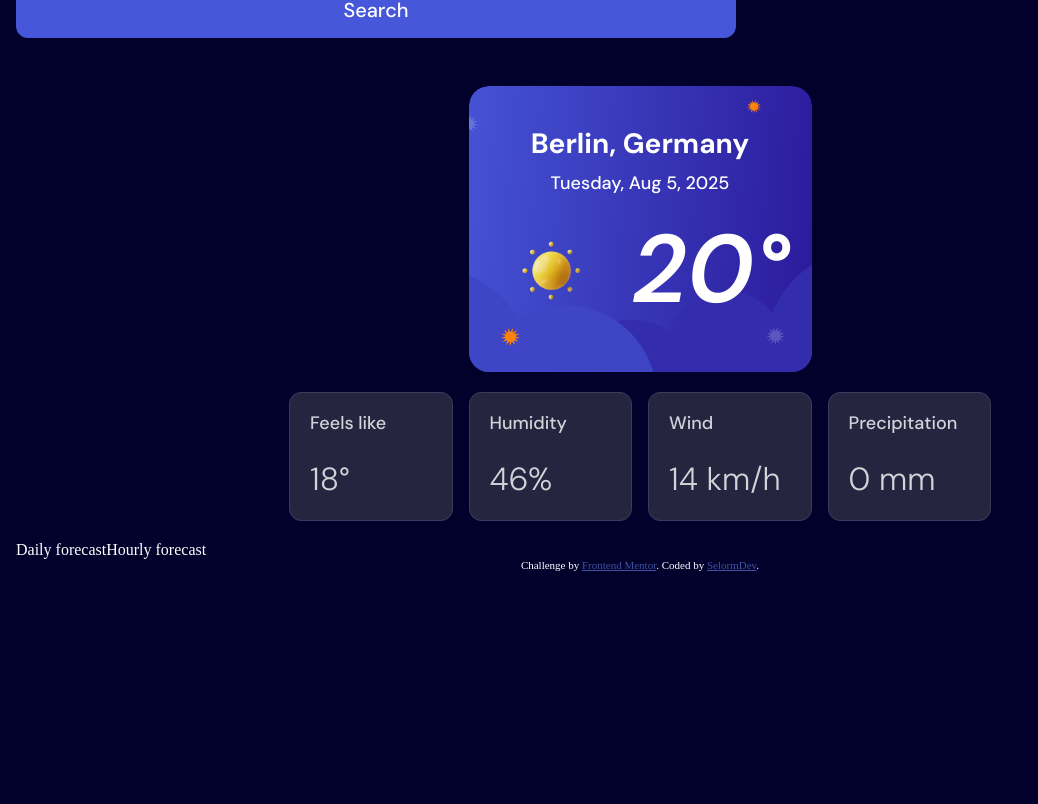
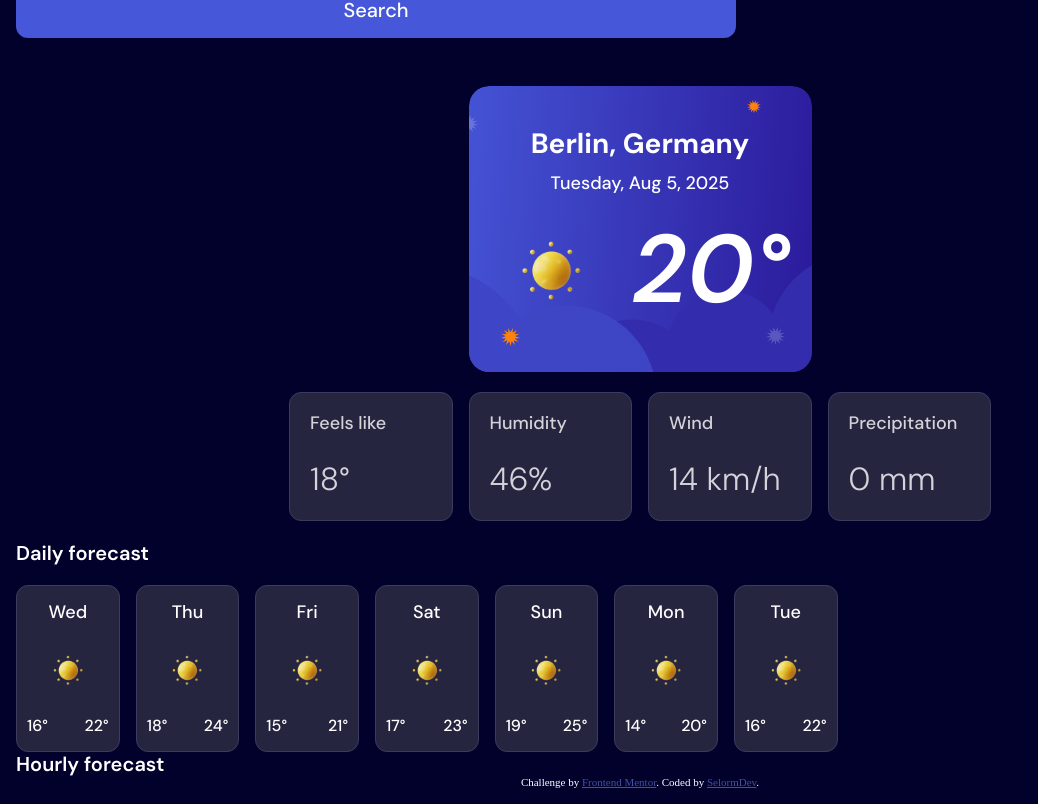
Before and after one commit to SelormDev/Weather-App, a React (Vite) app: page / in a window 1280 px wide. Shown: the part 295-1099 px from the top of the page, without its empty margins (0-1038 px from the left). Before the commit the page ends 882 px from the top, so only its background shows below. Built offline with nearby package versions, Linux system fonts and the light colour scheme.

Commit message:
feat: add daily forecast card component

```diff
--- a/src/App.css
+++ b/src/App.css
@@ -122,6 +122,28 @@
 
  }
 
+ .daily-forecast-container {
+   display: flex;
+   flex-direction: column;
+   align-items: flex-start;
+   gap: var(--spacing-250, 20px);
+   align-self: stretch;
+ }
+
+ .daily-forecast {
+   display: flex;
+   align-items: center;
+   /* justify-content: center; */
+   gap: var(--spacing-200, 16px);
+   align-self: stretch;
+   flex-wrap: wrap;
+ }
+
+ h2 {
+   color: var(--colors-neutral-0, #FFF);
+   /* 24px */
+ }
+
  .logo {
    width: 138px;
  }
--- a/src/App.jsx
+++ b/src/App.jsx
@@ -4,6 +4,7 @@ import SearchIcon from "./assets/images/icon-search.svg";
 import SunnyTemperatureIcon from "./assets/images/icon-sunny.webp";
 import "./App.css";
 import WeatherVariable from "./components/weather-variable";
+import DailyForecastCard from "./components/daily_forcast_card";
 
 /**
  * Root React component that renders a static weather-dashboard UI skeleton.
@@ -58,9 +59,55 @@ function App() {
         <WeatherVariable label="Wind" value="14 km/h" />
         <WeatherVariable label="Precipitation" value="0 mm" />
       </div>
-      Daily forecast
+      <div className="daily-forecast-container">
+        <h2 className="text-preset-5">Daily forecast</h2>
+        <div className="daily-forecast">
+          <DailyForecastCard
+            day="Wed"
+            weatherIcon={SunnyTemperatureIcon}
+            maxTemp={22}
+            minTemp={16}
+          />
+          <DailyForecastCard
+            day="Thu"
+            weatherIcon={SunnyTemperatureIcon}
+            maxTemp={24}
+            minTemp={18}
+          />
+          <DailyForecastCard
+            day="Fri"
+            weatherIcon={SunnyTemperatureIcon}
+            maxTemp={21}
+            minTemp={15}
+          />
+          <DailyForecastCard
+            day="Sat"
+            weatherIcon={SunnyTemperatureIcon}
+            maxTemp={23}
+            minTemp={17}
+          />
+          <DailyForecastCard
+            day="Sun"
+            weatherIcon={SunnyTemperatureIcon}
+            maxTemp={25}
+            minTemp={19}
+          />
+          <DailyForecastCard
+            day="Mon"
+            weatherIcon={SunnyTemperatureIcon}
+            maxTemp={20}
+            minTemp={14}
+          />
+          <DailyForecastCard
+            day="Tue"
+            weatherIcon={SunnyTemperatureIcon}
+            maxTemp={22}
+            minTemp={16}
+          />
+        </div>
+      </div>
       {/* Insert daily forecast for the next 7 days here */}
-      Hourly forecast
+      <h2 className="text-preset-5">Hourly forecast</h2>
       {/* Insert hourly forecast for the selected day here */}
       <div className="attribution">
         Challenge by{" "}
--- /dev/null
+++ b/src/components/daily_forcast_card/index.css
@@ -0,0 +1,26 @@
+.daily-forecast-card {
+    display: flex;
+    width: 103.66px;
+    padding: var(--spacing-200, 16px) var(--spacing-125, 10px);
+    flex-direction: column;
+    align-items: center;
+    gap: var(--spacing-200, 16px);
+    border-radius: var(--corner-radius-12, 12px);
+    border: 1px solid var(--colors-neutral-600, #3C3B5E);
+    background: var(--colors-neutral-800, #262540);
+
+    img {
+        width: 60px;
+        height: 60px;
+        justify-content: center;
+        align-items: center;
+        aspect-ratio: 1/1;
+    }
+
+    .temperature-range {
+        display: flex;
+        justify-content: space-between;
+        align-items: center;
+        align-self: stretch;
+    }
+}
--- /dev/null
+++ b/src/components/daily_forcast_card/index.jsx
@@ -0,0 +1,19 @@
+import "./index.css";
+
+function DailyForecastCard({ day, weatherIcon, maxTemp, minTemp }) {
+  return (
+    <div className="daily-forecast-card">
+      <span className="day text-preset-6">{day}</span>
+      <img
+        src={weatherIcon}
+        alt={`${day} weather icon`}
+        className="weather-icon"
+      />
+      <div className="temperature-range">
+        <span className="min-temp text-preset-7">{minTemp}°</span>
+        <span className="max-temp text-preset-7">{maxTemp}°</span>
+      </div>
+    </div>
+  );
+}
+export default DailyForecastCard;
```
